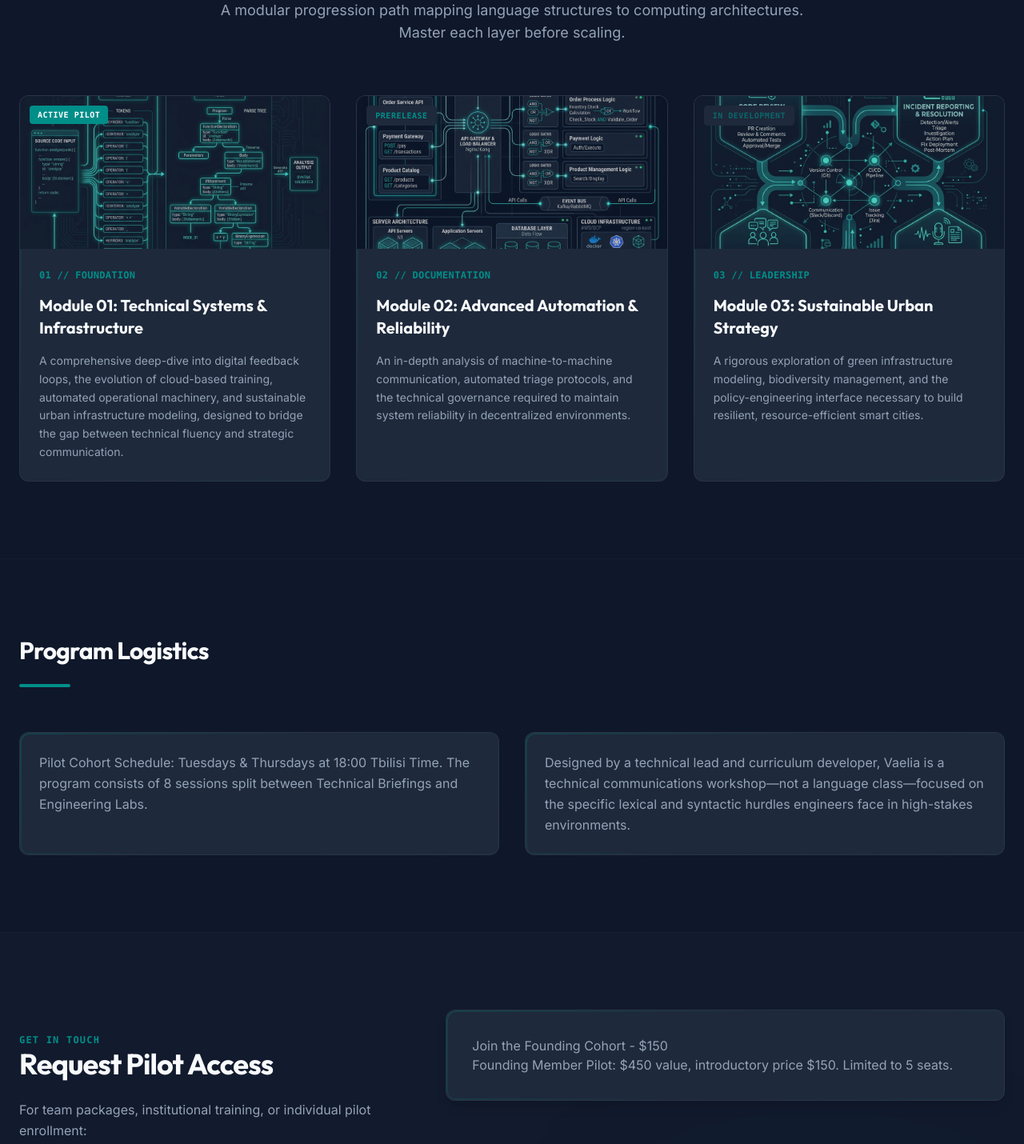
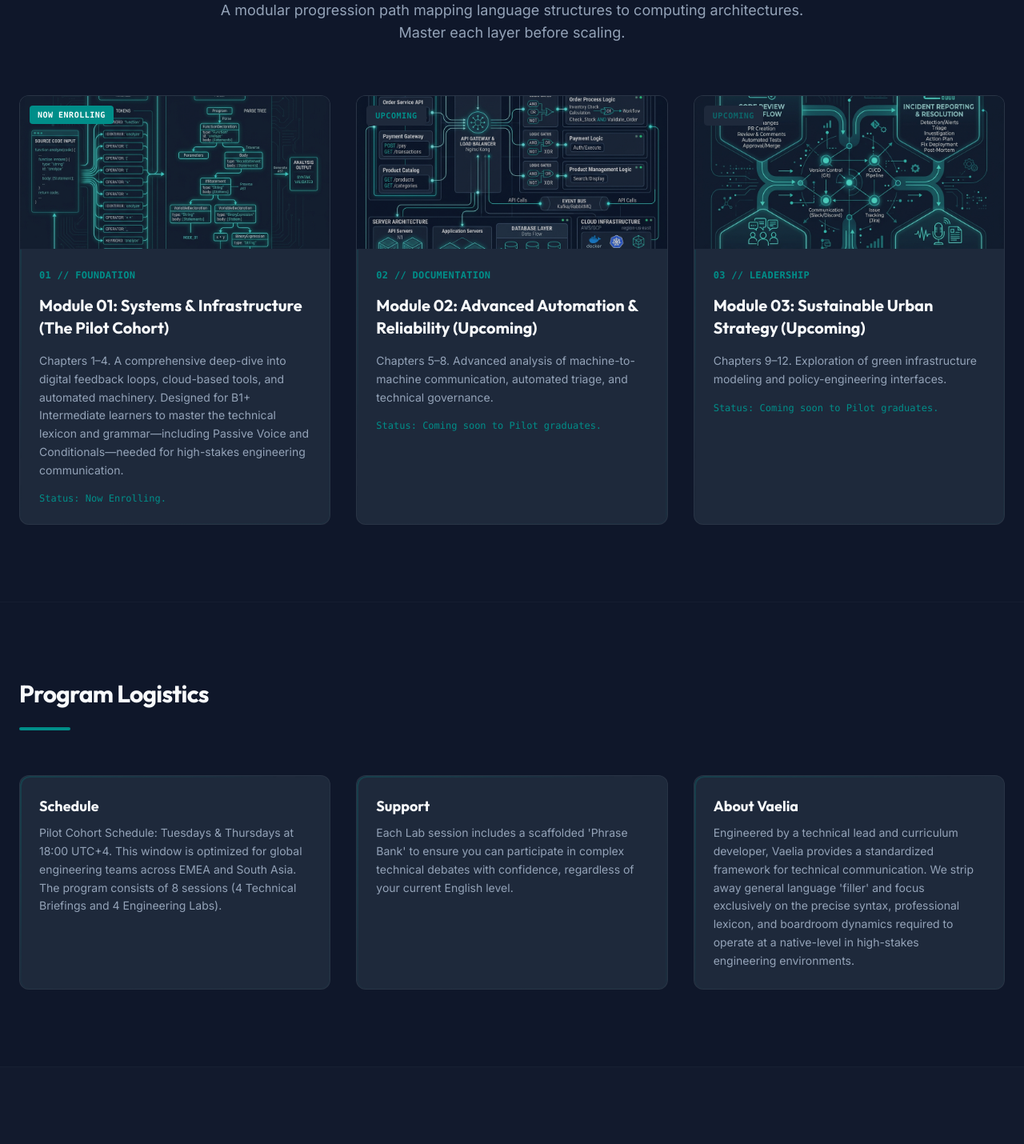
Before and after one commit to ElvanForge/vaelia_landing, a SvelteKit app: page / in a window 1280 px wide. Shown: the part 2060-3490 px from the top of the page at 80% size. Built offline with nearby package versions, Linux system fonts and the light colour scheme.

Commit message:
Update roadmap cards, program logistics, and scarcity description text

```diff
--- a/src/routes/+page.svelte
+++ b/src/routes/+page.svelte
@@ -279,16 +279,17 @@
 							class="max-w-full h-auto object-cover opacity-80 hover:opacity-100 transition-opacity duration-300"
 						/>
 						<span class="absolute top-3 left-3 bg-brand-teal text-white text-[10px] font-mono font-bold tracking-wider px-2.5 py-1 rounded">
-							ACTIVE PILOT
+							NOW ENROLLING
 						</span>
 					</div>
 
 					<div class="p-6 space-y-4">
 						<div class="text-xs font-mono text-brand-teal font-bold tracking-wide">01 // FOUNDATION</div>
-						<h3 class="text-xl font-bold text-off-white">Module 01: Technical Systems & Infrastructure</h3>
+						<h3 class="text-xl font-bold text-off-white">Module 01: Systems & Infrastructure (The Pilot Cohort)</h3>
 						<p class="text-sm text-text-gray leading-relaxed">
-							A comprehensive deep-dive into digital feedback loops, the evolution of cloud-based training, automated operational machinery, and sustainable urban infrastructure modeling, designed to bridge the gap between technical fluency and strategic communication.
+							Chapters 1–4. A comprehensive deep-dive into digital feedback loops, cloud-based tools, and automated machinery. Designed for B1+ Intermediate learners to master the technical lexicon and grammar—including Passive Voice and Conditionals—needed for high-stakes engineering communication.
 						</p>
+						<div class="text-xs font-mono text-brand-teal">Status: Now Enrolling.</div>
 					</div>
 				</div>
 			</div>
@@ -303,16 +304,17 @@
 							class="max-w-full h-auto object-cover opacity-80 hover:opacity-100 transition-opacity duration-300"
 						/>
 						<span class="absolute top-3 left-3 bg-[#1e293b] border border-brand-card text-brand-teal text-[10px] font-mono font-bold tracking-wider px-2.5 py-1 rounded">
-							PRERELEASE
+							UPCOMING
 						</span>
 					</div>
 
 					<div class="p-6 space-y-4">
 						<div class="text-xs font-mono text-brand-teal font-bold tracking-wide">02 // DOCUMENTATION</div>
-						<h3 class="text-xl font-bold text-off-white">Module 02: Advanced Automation & Reliability</h3>
+						<h3 class="text-xl font-bold text-off-white">Module 02: Advanced Automation & Reliability (Upcoming)</h3>
 						<p class="text-sm text-text-gray leading-relaxed">
-							An in-depth analysis of machine-to-machine communication, automated triage protocols, and the technical governance required to maintain system reliability in decentralized environments.
+							Chapters 5–8. Advanced analysis of machine-to-machine communication, automated triage, and technical governance.
 						</p>
+						<div class="text-xs font-mono text-brand-teal">Status: Coming soon to Pilot graduates.</div>
 					</div>
 				</div>
 			</div>
@@ -327,16 +329,17 @@
 							class="max-w-full h-auto object-cover opacity-80 hover:opacity-100 transition-opacity duration-300"
 						/>
 						<span class="absolute top-3 left-3 bg-[#1e293b] border border-brand-card text-brand-teal/60 text-[10px] font-mono font-bold tracking-wider px-2.5 py-1 rounded">
-							IN DEVELOPMENT
+							UPCOMING
 						</span>
 					</div>
 
 					<div class="p-6 space-y-4">
 						<div class="text-xs font-mono text-brand-teal font-bold tracking-wide">03 // LEADERSHIP</div>
-						<h3 class="text-xl font-bold text-off-white font-display">Module 03: Sustainable Urban Strategy</h3>
+						<h3 class="text-xl font-bold text-off-white font-display">Module 03: Sustainable Urban Strategy (Upcoming)</h3>
 						<p class="text-sm text-text-gray leading-relaxed">
-							A rigorous exploration of green infrastructure modeling, biodiversity management, and the policy-engineering interface necessary to build resilient, resource-efficient smart cities.
+							Chapters 9–12. Exploration of green infrastructure modeling and policy-engineering interfaces.
 						</p>
+						<div class="text-xs font-mono text-brand-teal">Status: Coming soon to Pilot graduates.</div>
 					</div>
 				</div>
 			</div>
@@ -350,15 +353,23 @@
 			<h2 class="text-3xl font-bold tracking-tight text-off-white font-display">Program Logistics</h2>
 			<div class="w-16 h-1 bg-brand-teal rounded-full"></div>
 
-			<div class="grid grid-cols-1 md:grid-cols-2 gap-8 pt-8">
-				<div class="glow-card bg-brand-card/40 p-6 border border-brand-card">
-					<p class="text-text-gray leading-relaxed">
-						Pilot Cohort Schedule: Tuesdays & Thursdays at 18:00 Tbilisi Time. The program consists of 8 sessions split between Technical Briefings and Engineering Labs.
+			<div class="grid grid-cols-1 md:grid-cols-3 gap-8 pt-8">
+				<div class="glow-card bg-brand-card/40 p-6 border border-brand-card space-y-2">
+					<h3 class="text-lg font-bold text-off-white">Schedule</h3>
+					<p class="text-text-gray leading-relaxed text-sm">
+						Pilot Cohort Schedule: Tuesdays & Thursdays at 18:00 UTC+4. This window is optimized for global engineering teams across EMEA and South Asia. The program consists of 8 sessions (4 Technical Briefings and 4 Engineering Labs).
 					</p>
 				</div>
-				<div class="glow-card bg-brand-card/40 p-6 border border-brand-card">
-					<p class="text-text-gray leading-relaxed">
-						Designed by a technical lead and curriculum developer, Vaelia is a technical communications workshop—not a language class—focused on the specific lexical and syntactic hurdles engineers face in high-stakes environments.
+				<div class="glow-card bg-brand-card/40 p-6 border border-brand-card space-y-2">
+					<h3 class="text-lg font-bold text-off-white">Support</h3>
+					<p class="text-text-gray leading-relaxed text-sm">
+						Each Lab session includes a scaffolded 'Phrase Bank' to ensure you can participate in complex technical debates with confidence, regardless of your current English level.
+					</p>
+				</div>
+				<div class="glow-card bg-brand-card/40 p-6 border border-brand-card space-y-2">
+					<h3 class="text-lg font-bold text-off-white">About Vaelia</h3>
+					<p class="text-text-gray leading-relaxed text-sm">
+						Engineered by a technical lead and curriculum developer, Vaelia provides a standardized framework for technical communication. We strip away general language 'filler' and focus exclusively on the precise syntax, professional lexicon, and boardroom dynamics required to operate at a native-level in high-stakes engineering environments.
 					</p>
 				</div>
 			</div>
@@ -389,7 +400,7 @@
 			<div class="lg:col-span-7 flex flex-col justify-between">
 				<div class="glow-card bg-brand-card/50 p-8 border border-brand-card/85 shadow-lg">
 					<a href="https://buy.stripe.com/6oUfZj2w7eFBevabk2bjW05" class="btn-enroll">Join the Founding Cohort - $150</a>
-					<p class="founding-member-info">Founding Member Pilot: $450 value, introductory price $150. Limited to 5 seats.</p>
+					<p class="founding-member-info">Founding Member Pilot (Module 01): $450 value, introductory price $150. Limited to 5 seats available in the inaugural cohort.</p>
 				</div>
 			</div>
 
```
